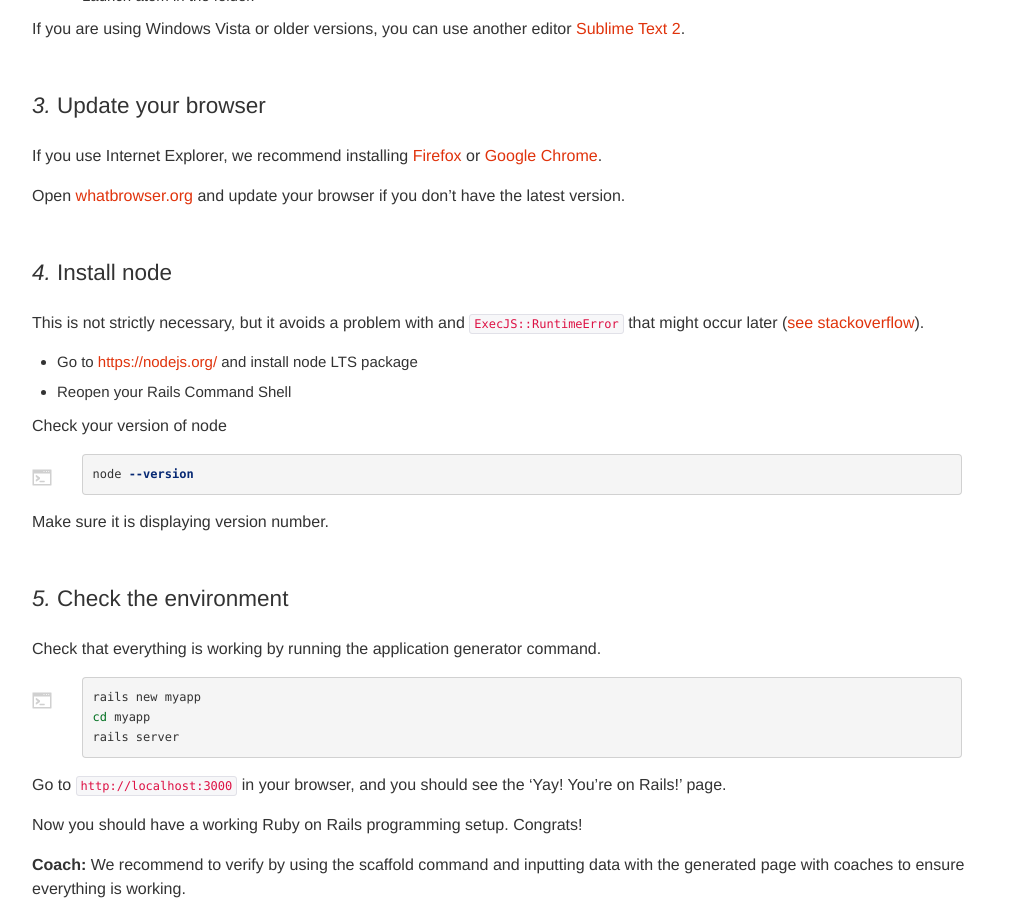
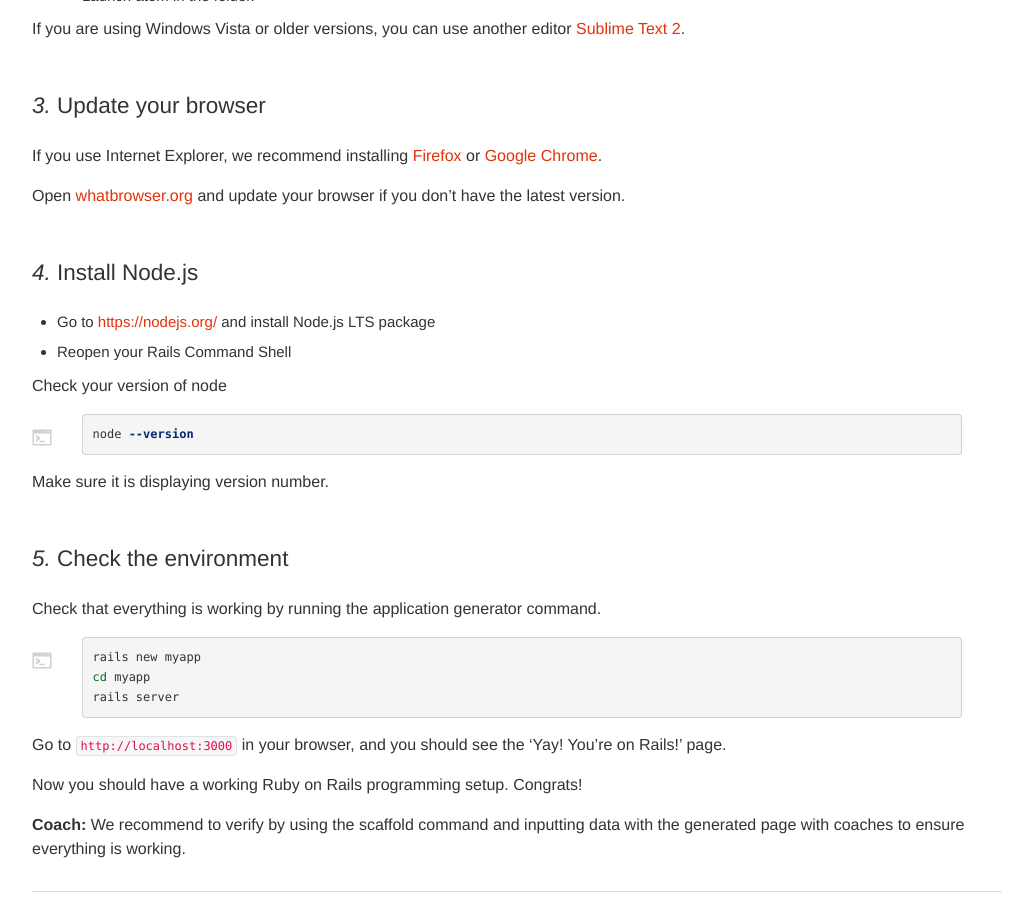
Before and after one commit to railsgirls/guides.railsgirls.com, a Jekyll site: the page built from _posts/2013-05-02-install.markdown, in a window 1280 px wide and 900 px high, scrolled down 5668 px. Shown: the whole window, without its empty margins (53-1086 px from the left). Built offline with Jekyll 4.4.1, drawn with Linux system fonts in a browser that asks for light colours; nearby versions of some CDN libraries.

Commit message:
Make installing Node.js required step

```diff
--- a/_posts/2013-05-02-install.markdown
+++ b/_posts/2013-05-02-install.markdown
@@ -224,12 +224,9 @@ If you use Internet Explorer, we recommend installing [Firefox](mozilla.org/fire
 
 Open [whatbrowser.org](http://whatbrowser.org) and update your browser if you don't have the latest version.
 
-### *4.* Install node
+### *4.* Install Node.js
 
-This is not strictly necessary, but it avoids a problem with and `ExecJS::RuntimeError` that might
-occur later  ([see stackoverflow](https://stackoverflow.com/questions/12520456/execjsruntimeerror-on-windows-trying-to-follow-rubytutorial)).
-
-* Go to [https://nodejs.org/](https://nodejs.org/) and install node LTS package
+* Go to [https://nodejs.org/](https://nodejs.org/) and install Node.js LTS package
 * Reopen your Rails Command Shell
 
 Check your version of node
```
